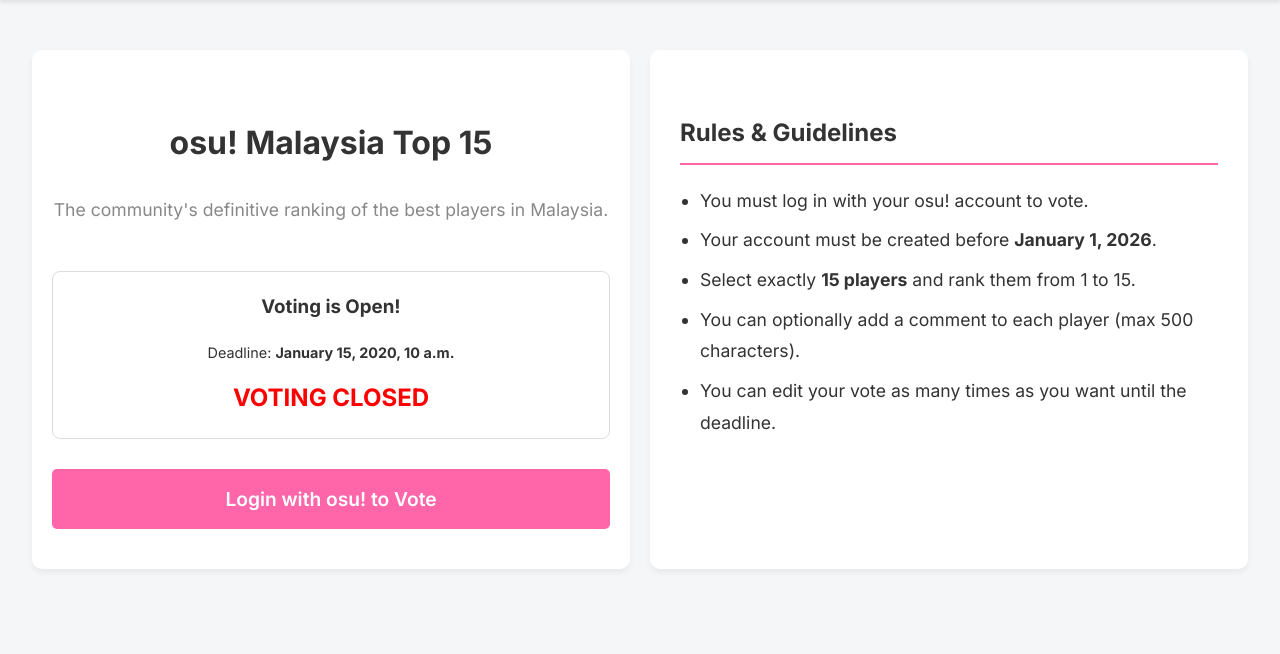
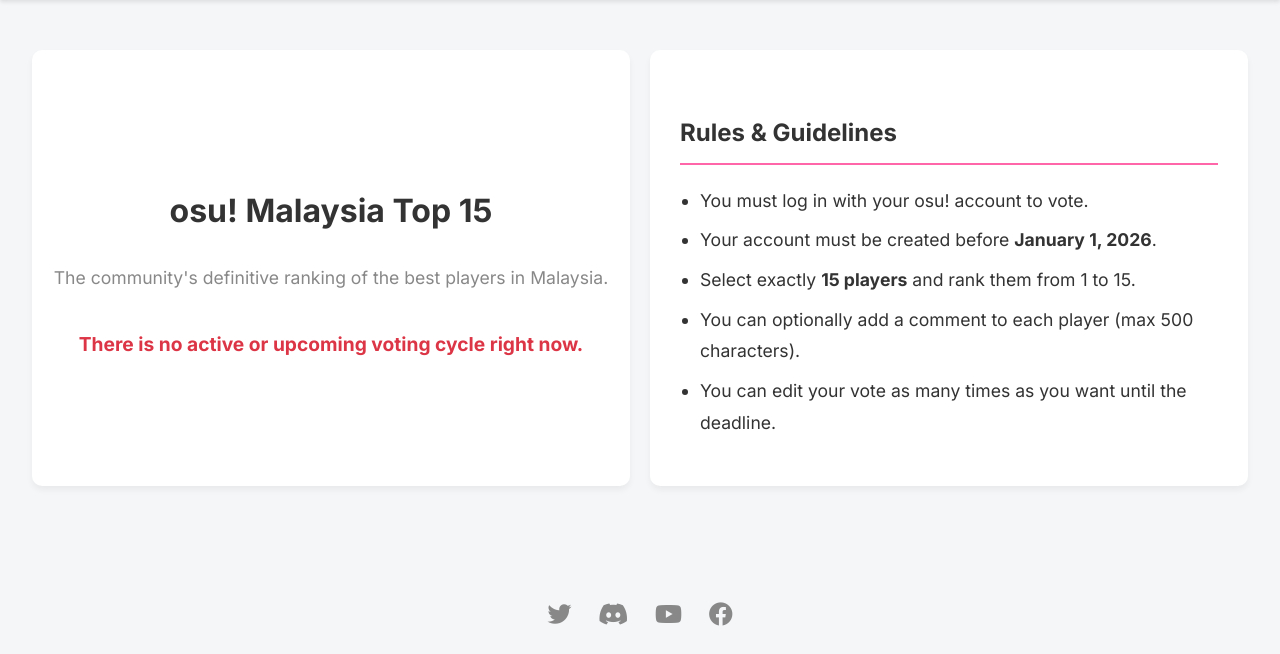
Before and after one commit to nicholascheam/omy-top15, a Django app: page / in a window 1280 px wide. Shown: the part 108-762 px from the top of the page. Run offline with Django 5.2, Linux system fonts and the light colour scheme; tables that the repository leaves empty hold one stand-in row (values such as "Sample post").

Commit message:
added timer + automatic closing/open

```diff
--- a/config/base.py
+++ b/config/base.py
@@ -117,7 +117,7 @@ AUTH_PASSWORD_VALIDATORS = [
 
 LANGUAGE_CODE = 'en-us'
 
-TIME_ZONE = 'UTC'
+TIME_ZONE = 'Asia/Kuala_Lumpur'
 
 USE_I18N = True
 
--- a/core/models.py
+++ b/core/models.py
@@ -1,5 +1,6 @@
 from django.db import models
 from django.core.validators import MaxLengthValidator
+from django.utils import timezone
 
 class OsuUser(models.Model):
     osu_user_id = models.BigIntegerField(unique=True, db_index=True)
@@ -28,6 +29,23 @@ class VotingCycle(models.Model):
 
     def __str__(self):
         return self.name
+    @classmethod
+    def get_active(cls):
+        """Returns the active cycle, automatically flipping statuses based on time."""
+        now = timezone.now()
+
+        # 1. Auto-close any active cycles whose end_time has passed
+        cls.objects.filter(status="active", end_time__lte=now).update(status="closed")
+
+        # 2. Auto-activate any draft cycles whose start_time has arrived
+        starting = cls.objects.filter(status="draft", start_time__lte=now, end_time__gt=now).first()
+        if starting:
+            starting.status = "active"
+            starting.save()
+            return starting
+
+        # 3. Return the currently active cycle if one exists
+        return cls.objects.filter(status="active", end_time__gt=now).first()
 
 class Player(models.Model):
     osu_user_id = models.BigIntegerField(unique=True, db_index=True)
--- a/core/views.py
+++ b/core/views.py
@@ -31,16 +31,21 @@ from core.osu import (
 logger = logging.getLogger("core")
 
 def home(request):
-    active_cycle = VotingCycle.objects.filter(status="active").first()
+    active_cycle = VotingCycle.get_active()
     has_ballot = False
     is_logged_in = "osu_user_id" in request.session
+    next_cycle = None
 
     if active_cycle and is_logged_in:
         user_id = request.session["osu_user_id"]
         has_ballot = Ballot.objects.filter(user_id=user_id, cycle=active_cycle).exists()
+    elif not active_cycle:
+        # Look for the next draft cycle that starts in the future
+        next_cycle = VotingCycle.objects.filter(status="draft", start_time__gt=timezone.now()).order_by("start_time").first()
 
     return render(request, "home.html", {
         "active_cycle": active_cycle,
+        "next_cycle": next_cycle,
         "has_ballot": has_ballot,
         "is_logged_in": is_logged_in
     })
@@ -122,7 +127,7 @@ def logout_view(request):
 @osu_login_required
 @rate_limit("votes", max_requests=10, window_seconds=3600)
 def vote(request):
-    active_cycle = VotingCycle.objects.filter(status="active").first()
+    active_cycle = VotingCycle.get_active()
     if not active_cycle:
         return HttpResponse("There is no active voting cycle right now.", status=404)
 
@@ -218,7 +223,7 @@ def vote(request):
 @osu_login_required
 def my_ballot(request):
     # 1. Find the active cycle
-    active_cycle = VotingCycle.objects.filter(status="active").first()
+    active_cycle = VotingCycle.get_active()
     if not active_cycle:
         return HttpResponse("There is no active voting cycle right now.", status=404)
 
@@ -308,7 +313,7 @@ def submit_comment(request):
     except Player.DoesNotExist:
         return JsonResponse({"error": "Player not found or inactive"}, status=404)
 
-    active_cycle = VotingCycle.objects.filter(status="active").first()
+    active_cycle = VotingCycle.get_active()
     if not active_cycle:
         return JsonResponse({"error": "No active cycle"}, status=404)
 
@@ -377,7 +382,7 @@ def create_share(request):
     if request.method != "POST":
         return HttpResponse("POST required", status=405)
 
-    active_cycle = VotingCycle.objects.filter(status="active").first()
+    active_cycle = VotingCycle.get_active()
     if not active_cycle:
         return HttpResponse("No active cycle", status=404)
 
@@ -423,7 +428,7 @@ def revoke_share(request):
     if request.method != "POST":
         return HttpResponse("POST required", status=405)
 
-    active_cycle = VotingCycle.objects.filter(status="active").first()
+    active_cycle = VotingCycle.get_active()
     ballot = Ballot.objects.filter(user=request.osu_user, cycle=active_cycle).first()
 
     if ballot:
--- a/static/js/countdown.js
+++ b/static/js/countdown.js
@@ -1,9 +1,10 @@
 document.addEventListener("DOMContentLoaded", function() {
-    const countdownElement = document.getElementById("countdown");
-    if (!countdownElement) return;
+    // Find all countdown elements on the page
+    const countdownElements = document.querySelectorAll("[data-end-time]");
+    if (countdownElements.length === 0) return;
 
-    // Get the ISO string from the template (we'll pass it via data attribute)
-    const endTimeStr = countdownElement.dataset.endTime;
+    countdownElements.forEach(el => {
+        const endTimeStr = el.dataset.endTime;
         if (!endTimeStr) return;
 
         const endTime = new Date(endTimeStr).getTime();
@@ -14,8 +15,15 @@ document.addEventListener("DOMContentLoaded", function() {
 
             if (distance < 0) {
                 clearInterval(timer);
-            countdownElement.innerHTML = "VOTING CLOSED";
-            countdownElement.style.color = "red";
+                // If it's the next cycle timer, say "STARTING NOW!" instead of "CLOSED"
+                if (el.id === "countdown-next") {
+                    el.innerHTML = "STARTING NOW!";
+                    // Optionally refresh the page after 3 seconds to load the active cycle
+                    setTimeout(() => location.reload(), 3000);
+                } else {
+                    el.innerHTML = "VOTING CLOSED";
+                }
+                el.style.color = "red";
                 return;
             }
 
@@ -24,6 +32,7 @@ document.addEventListener("DOMContentLoaded", function() {
             const minutes = Math.floor((distance % (1000 * 60 * 60)) / (1000 * 60));
             const seconds = Math.floor((distance % (1000 * 60)) / 1000);
 
-        countdownElement.innerHTML = `${days}d ${hours}h ${minutes}m ${seconds}s`;
+            el.innerHTML = `${days}d ${hours}h ${minutes}m ${seconds}s`;
         }, 1000);
     });
+});
--- a/templates/home.html
+++ b/templates/home.html
@@ -24,9 +24,18 @@
                 {% else %}
                     <a href="{% url 'vote' %}" class="btn" style="font-size: 1.2rem; padding: 15px 30px;">Cast Your Vote Now</a>
                 {% endif %}
-            {% else %}
-                <p style="color: #dc3545; font-weight: bold; font-size: 1.2em;">There is no active voting cycle right now.</p>
-            {% endif %}
+                {% elif next_cycle %}
+            <div style="background: var(--input-bg); padding: 20px; border-radius: 8px; margin: 30px 0; border: 1px solid var(--border-color);">
+                <h3 style="margin-top: 0;">Next Cycle Starting Soon!</h3>
+                <p style="font-size: 0.9em; margin-bottom: 15px;"><strong>{{ next_cycle.name }}</strong></p>
+                <p style="font-size: 0.9em; margin-bottom: 15px;">Starts: <strong>{{ next_cycle.start_time|date:"F j, Y, P" }}</strong></p>
+                <div id="countdown-next" data-end-time="{{ next_cycle.start_time|date:'c' }}" style="font-size: 1.5em; font-weight: bold; color: #ff66aa;"></div>
+            </div>
+            <p style="color: #888;">Get your picks ready! The voting page will unlock automatically.</p>
+
+        {% else %}
+            <p style="color: #dc3545; font-weight: bold; font-size: 1.2em;">There is no active or upcoming voting cycle right now.</p>
+        {% endif %}
         </div>
 
         <!-- RIGHT COLUMN: Rules -->
```
Lines whose indentation alone changed are shown as unchanged.
